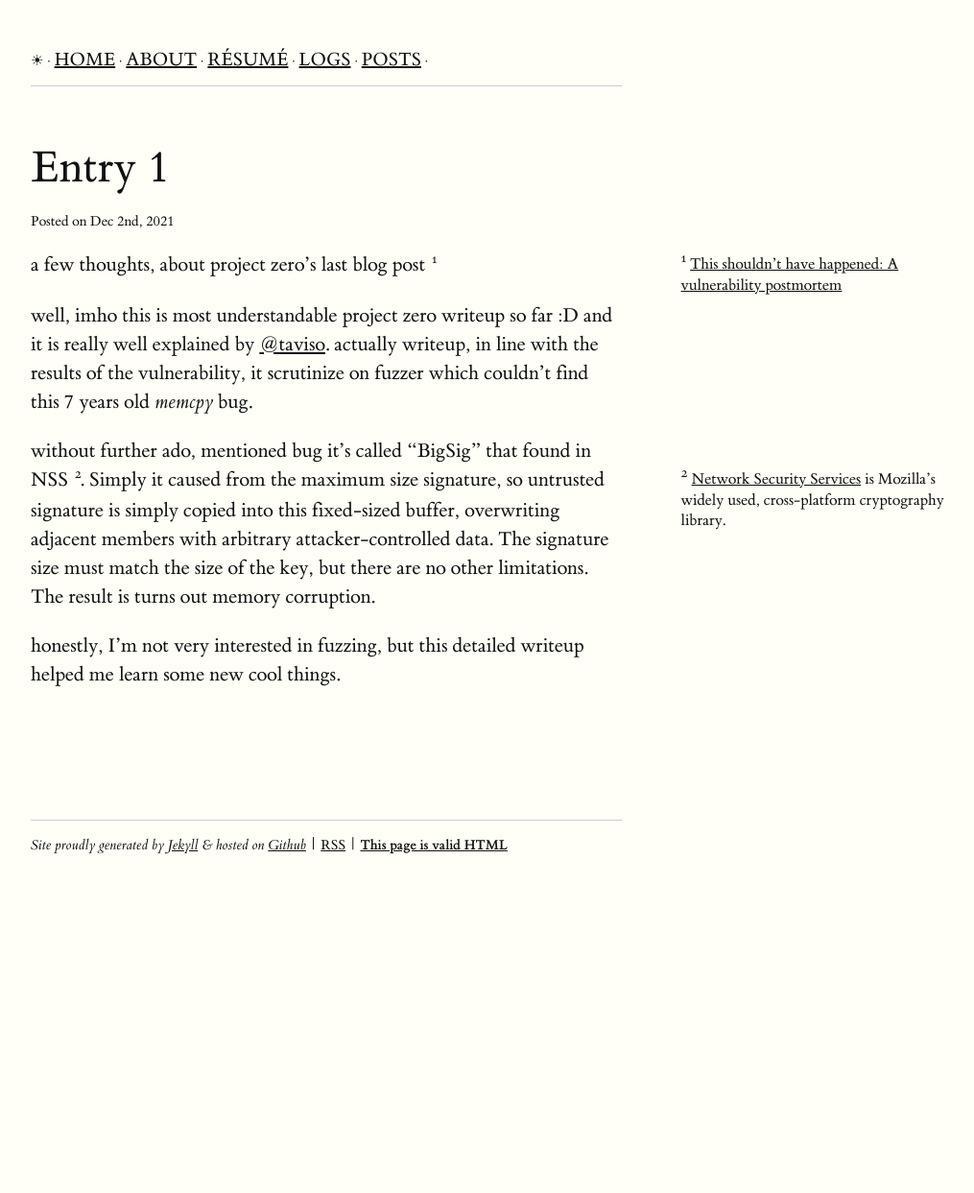
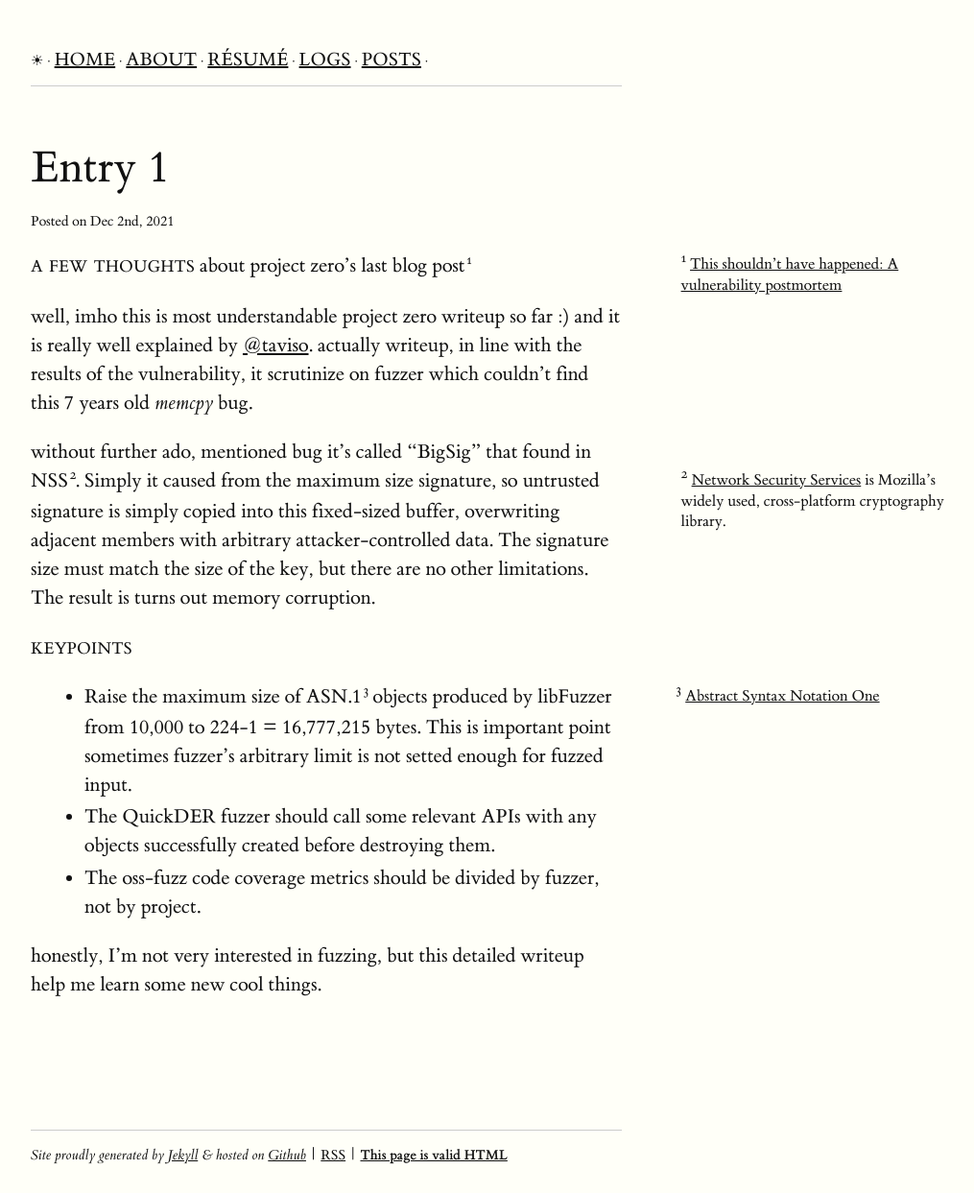
Before and after one commit to smodnix/smodnix.github.io, a Jekyll site: the page built from _logs/entry_1.md, in a window 1280 px wide. Shown: the whole page at 96% size, without its empty margins (128-1143 px from the left). Built offline with Jekyll 4.4.1, drawn with Linux system fonts in a browser that asks for light colours; before the commit the page ends 920 px from its top, so only the background shows below that.

Commit message:
updated entry-1

```diff
--- a/_logs/entry_1.md
+++ b/_logs/entry_1.md
@@ -4,10 +4,16 @@ title: "Entry 1"
 date: 2021-12-02
 permalink: /logs/entry-1
 ---
-a few thoughts, about project zero's last blog post {% sidenote 1 "[This shouldn't have happened: A vulnerability postmortem](https://googleprojectzero.blogspot.com/2021/12/this-shouldnt-have-happened.html){:target='_blank'}{:rel='noopener noreferrer'}" %}
+{% newthought 'a few thoughts' %} about project zero's last blog post{% sidenote 1 "[This shouldn't have happened: A vulnerability postmortem](https://googleprojectzero.blogspot.com/2021/12/this-shouldnt-have-happened.html){:target='_blank'}{:rel='noopener noreferrer'}" %}
 
-well, imho this is most understandable project zero writeup so far :D and it is really well explained by [@taviso](https://twitter.com/taviso). actually writeup, in line with the results of the vulnerability, it scrutinize on fuzzer which couldn't find this 7 years old _memcpy_ bug.
+well, imho this is most understandable project zero writeup so far :) and it is really well explained by [@taviso](https://twitter.com/taviso). actually writeup, in line with the results of the vulnerability, it scrutinize on fuzzer which couldn't find this 7 years old _memcpy_ bug.
 
-without further ado, mentioned bug it's called "BigSig" that found in NSS {% sidenote 2 "[Network Security Services](https://developer.mozilla.org/en-US/docs/Mozilla/Projects/NSS/Overview){:target='_blank'}{:rel='noopener noreferrer'} is Mozilla's widely used, cross-platform cryptography library." %}. Simply it caused from the maximum size signature, so untrusted signature is simply copied into this fixed-sized buffer, overwriting adjacent members with arbitrary attacker-controlled data. The signature size must match the size of the key, but there are no other limitations. The result is turns out memory corruption.
+without further ado, mentioned bug it's called "BigSig" that found in NSS{% sidenote 2 "[Network Security Services](https://developer.mozilla.org/en-US/docs/Mozilla/Projects/NSS/Overview){:target='_blank'}{:rel='noopener noreferrer'} is Mozilla's widely used, cross-platform cryptography library." %}. Simply it caused from the maximum size signature, so untrusted signature is simply copied into this fixed-sized buffer, overwriting adjacent members with arbitrary attacker-controlled data. The signature size must match the size of the key, but there are no other limitations. The result is turns out memory corruption.
 
-honestly, I'm not very interested in fuzzing, but this detailed writeup helped me learn some new cool things.
+{% newthought 'keypoints' %}
+
+- Raise the maximum size of ASN.1{% sidenote 3 "[Abstract Syntax Notation One](https://wiki2.org/en/ASN.1){:target='_blank'}{:rel='noopener noreferrer'}" %} objects produced by libFuzzer from 10,000 to 224-1 = 16,777,215  bytes. This is important point sometimes fuzzer's arbitrary limit is not setted enough for fuzzed input.
+- The QuickDER fuzzer should call some relevant APIs with any objects successfully created before destroying them.
+- The oss-fuzz code coverage metrics should be divided by fuzzer, not by project.
+
+honestly, I'm not very interested in fuzzing, but this detailed writeup help me learn some new cool things.
```
Also changed, not shown: _logs/entry_2.md (added, +7 -0 lines).
